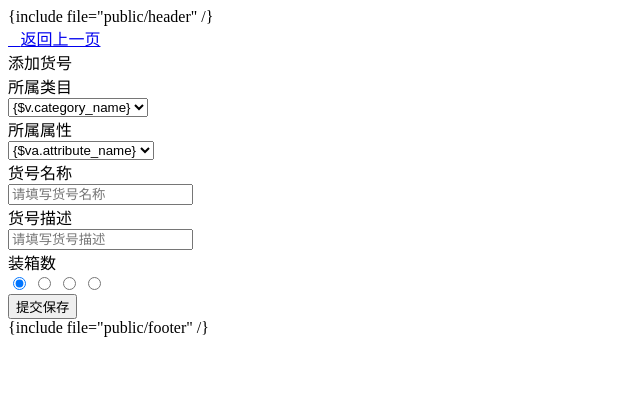
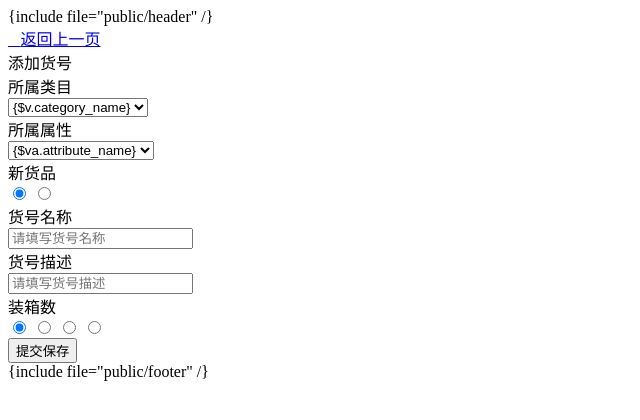
Before and after one commit to hahah7307/nbtlz-shipment, a PHP site: page /DbName/application/Manage/view/sku/add.php in a window 1280 px wide. Shown: the top 420 px of the page, without its empty margins (0-640 px from the left). Run offline with PHP 8.4, Linux system fonts and the light colour scheme.

Commit message:
外销编号3-17：货号领取自动生成逻辑修改

```diff
--- a/application/Manage/controller/SkuController.php
+++ b/application/Manage/controller/SkuController.php
@@ -57,7 +57,7 @@ class SkuController extends BaseController
     {
         if ($this->request->isPost()) {
             $post = $this->request->post();
-            $post['sku'] = SkuModel::createSku($post['category_id'], $post['attribute_id']);
+            $post['sku'] = SkuModel::createSku($post['category_id'], $post['attribute_id'], $post['is_new'], $post['code']);
             $post['sku_origin'] = substr($post['sku'], 0, 8);
             $post['created_id'] = Session::get(Config::get('USER_LOGIN_FLAG'));
             if ($post['box'] > 1) {
--- a/application/Manage/view/sku/add.php
+++ b/application/Manage/view/sku/add.php
@@ -1,6 +1,9 @@
 
 {include file="public/header" /}
 
+<style>
+    .sku-old {display: none}
+</style>
 <!-- 主体内容 -->
 <div class="layui-body" id="LAY_app_body">
     <div class="right">
@@ -25,6 +28,19 @@
                         <option value="{$va.id}" {if condition="$va.level lt 2"}disabled{/if}>{$va.attribute_name}</option>
                         {/foreach}
                     </select>
+                </div>
+            </div>
+            <div class="layui-form-item">
+                <label class="layui-form-label">新货品</label>
+                <div class="layui-input-inline w500">
+                    <input type="radio" name="is_new" value="1" title="是" lay-filter="filter" checked>
+                    <input type="radio" name="is_new" value="0" title="否" lay-filter="filter">
+                </div>
+            </div>
+            <div class="layui-form-item sku-old">
+                <label class="layui-form-label">货号序号</label>
+                <div class="layui-input-inline w300">
+                    <input type="text" class="layui-input" name="code" placeholder="请填写货号序号">
                 </div>
             </div>
 			<div class="layui-form-item">
@@ -61,6 +77,14 @@ layui.use(['form', 'jquery'], function(){
 	var $ = layui.jquery,
 		form = layui.form;
 
+    form.on('radio(filter)', function(data){
+        if (data.value === "1") {
+            $(".sku-old").hide();
+        } else {
+            $(".sku-old").show();
+        }
+    });
+
 	// 提交
 	form.on('submit(formCoding)', function(data){
 		let text = $(this).text(),
```
Also changed, not shown: application/Manage/model/SkuModel.php (+9 -5 lines).
